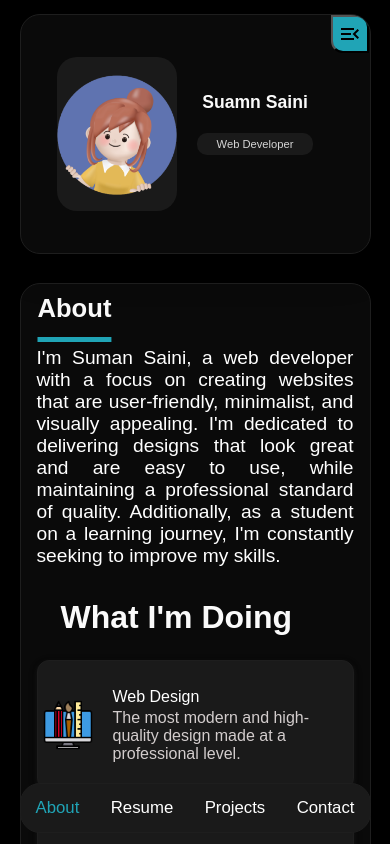
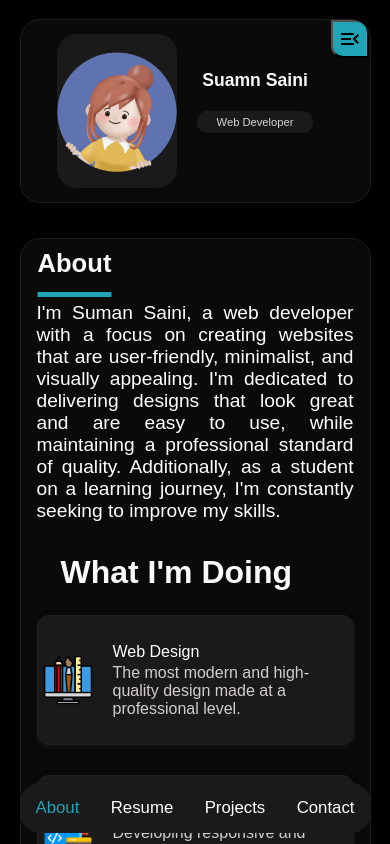
Before and after one commit to simmii-i/portfolio, a React (Create React App) app: page / in a window 390 px wide. Shown: the top 844 px of the page. Built offline with nearby package versions, Linux system fonts and the light colour scheme.

Commit message:
Mobile Screen Res

```diff
--- a/src/component/Home/Home.css
+++ b/src/component/Home/Home.css
@@ -426,23 +426,23 @@ border-radius: var(--radius-12);
      .homeleft{
         position: static;
         width: 100%;
-    /* height: 12.9rem; */
+    height: 11.9rem;
 
     display: flex;
     flex-direction: row;
     justify-content: center;
     align-items: center;
-    margin:  2rem;
+    margin:  1rem;
     }
     .subleft-main{
         width: 90%;
-    height: 15rem;
+    height: 11.5rem;
     justify-content: center;
     display: flex;
     flex-direction: row;
     border: 1px solid var(--border-color);
 
-    margin: 1.7rem 0rem;
+    margin: 1rem 0rem;
 
     }
     .image {
```
